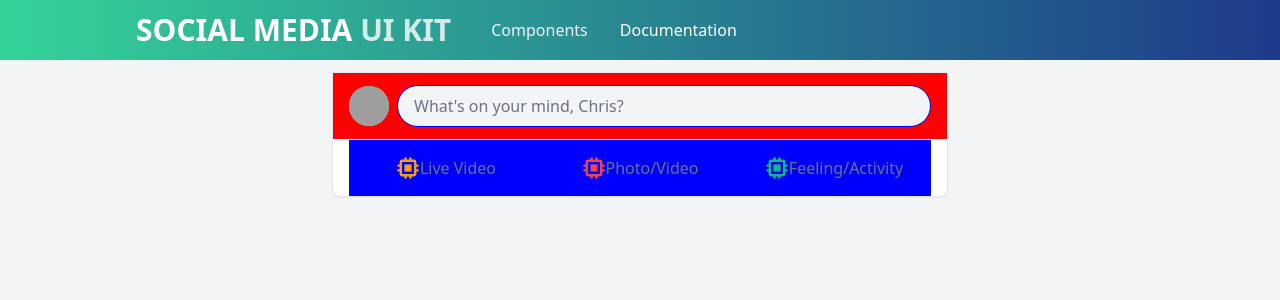
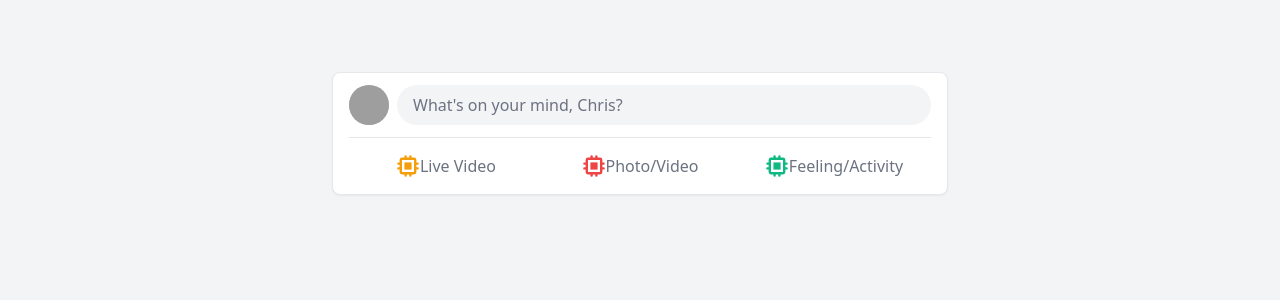
Before and after one commit to ChrisChilcoat/social-media-ui, a React (Create React App) app: page /components/FbComposer in a window 1280 px wide. Shown: the top 300 px of the page. Built offline with nearby package versions, Linux system fonts and the light colour scheme; grey boxes are pictures that could not be loaded; what @tailwindcss/typography would draw is missing.

Commit message:
Updated layout and stories widget

```diff
--- a/src/App.js
+++ b/src/App.js
@@ -8,7 +8,7 @@ import SiteStackedLayout from "./components/site/SiteStackedLayout";
 
 import FbHeader from "./components/facebook/FbHeader";
 import FbPost from "./components/facebook/FbPost";
-import FbComposer from "./components/facebook/FbComposer/FbComposer";
+import FbComposer from "./components/facebook/FbComposer";
 import FbStoriesPager from "./components/facebook/FbStoriesPager";
 
 export default function App() {
@@ -19,7 +19,7 @@ export default function App() {
           <SiteStackedLayout header={<SiteHeader/>} main={<><SitePageComponents/></>} />
         </Route>
         <Route path="/components/FbComposer">
-          <SiteThreeColumnLayout header={<SiteHeader/>} main={<FbComposer/>} />
+          <SiteThreeColumnLayout main={<FbComposer/>} />
         </Route>
         <Route path="/components/FbPost">
           <SiteThreeColumnLayout header={<SiteHeader/>}	main={<FbPost/>} />
--- /dev/null
+++ b/src/components/facebook/FbComposer.js
@@ -0,0 +1,55 @@
+import React from "react";
+
+import {
+  FilmIcon,
+  BeakerIcon,
+  BookOpenIcon,
+  ChipIcon,
+  FlagIcon,
+  AcademicCapIcon,
+  GlobeIcon,
+  MusicNoteIcon,
+  ChevronDownIcon
+} from '@heroicons/react/solid'
+
+const user = {
+  name: 'Chelsea Hagon',
+  email: 'chelseahagon@example.com',
+  imageUrl: 'https://images.unsplash.com/photo-1550525811-e5869dd03032?ixlib=rb-1.2.1&ixid=eyJhcHBfaWQiOjEyMDd9&auto=format&fit=facearea&facepad=2&w=256&h=256&q=80',
+}
+
+export default function FbComposer() {
+  return (
+    <section aria-label="Create a post" class="max-w-2xl mx-auto mt-5 mb-5 bg-white border rounded-lg shadow-sm eat-shit-tailwind-css border-gray-150">
+      <h3 class="sr-only">Create a post</h3>
+      <div class="flex items-center justify-between w-full px-4 py-3 space-x-2">
+        <button role="link" tabindex="0" class="flex-shrink-0 block rounded-full hover:bg-black focus:outline-none focus:ring-2 focus:ring-blue-600 focus:ring-offset-2 focus:ring-opacity-60">
+          <img class="w-10 h-10 bg-gray-300 rounded-full hover:opacity-90" src={user.imageUrl} alt={user.name}></img>
+        </button>
+        <div role="button" tabindex="0" class="flex-1 px-4 py-2 text-left text-gray-500 bg-gray-100 rounded-full hover:bg-gray-200 focus:outline-none focus:ring-2 focus:ring-blue-600 focus:ring-offset-2 focus:ring-opacity-60">
+          <div>What's on your mind, Chris?</div>
+        </div>
+      </div>
+      <div class="flex mx-4 bg-transparent border-t border-black-400">
+        <div role="button" tabindex="0" class="flex-1 py-2 my-2 font-medium text-gray-500 rounded-md text-md hover:bg-gray-100 focus:outline-none focus:ring-2 focus:ring-blue-600 focus:ring-offset-2 focus:ring-opacity-60">
+          <div class="flex justify-center space-x-2">
+            <ChipIcon className="w-6 h-6 text-yellow-500" aria-hidden="true" fill="currentColor" />
+            Live Video
+          </div>
+        </div>
+        <div role="button" tabindex="0" class="flex-1 py-2 my-2 font-medium text-gray-500 rounded-md text-md hover:bg-gray-100 focus:outline-none focus:ring-2 focus:ring-blue-600 focus:ring-offset-2 focus:ring-opacity-60">
+          <div class="flex justify-center space-x-2">
+            <ChipIcon className="w-6 h-6 text-red-500" aria-hidden="true" fill="currentColor" />
+            Photo/Video
+          </div>
+        </div>
+        <div role="button" tabindex="0" class="flex-1 py-2 my-2 font-medium text-gray-500 rounded-md text-md hover:bg-gray-100 focus:outline-none focus:ring-2 focus:ring-blue-600 focus:ring-offset-2 focus:ring-opacity-60">
+          <div class="flex justify-center space-x-2">
+            <ChipIcon className="w-6 h-6 text-green-500" aria-hidden="true" fill="currentColor" />
+            Feeling/Activity
+          </div>
+        </div>
+      </div>
+    </section>
+  )
+}
```
Also changed, not shown: package.json (+5 -7 lines), 2 other files (tests, documents, lock files or other folders).
